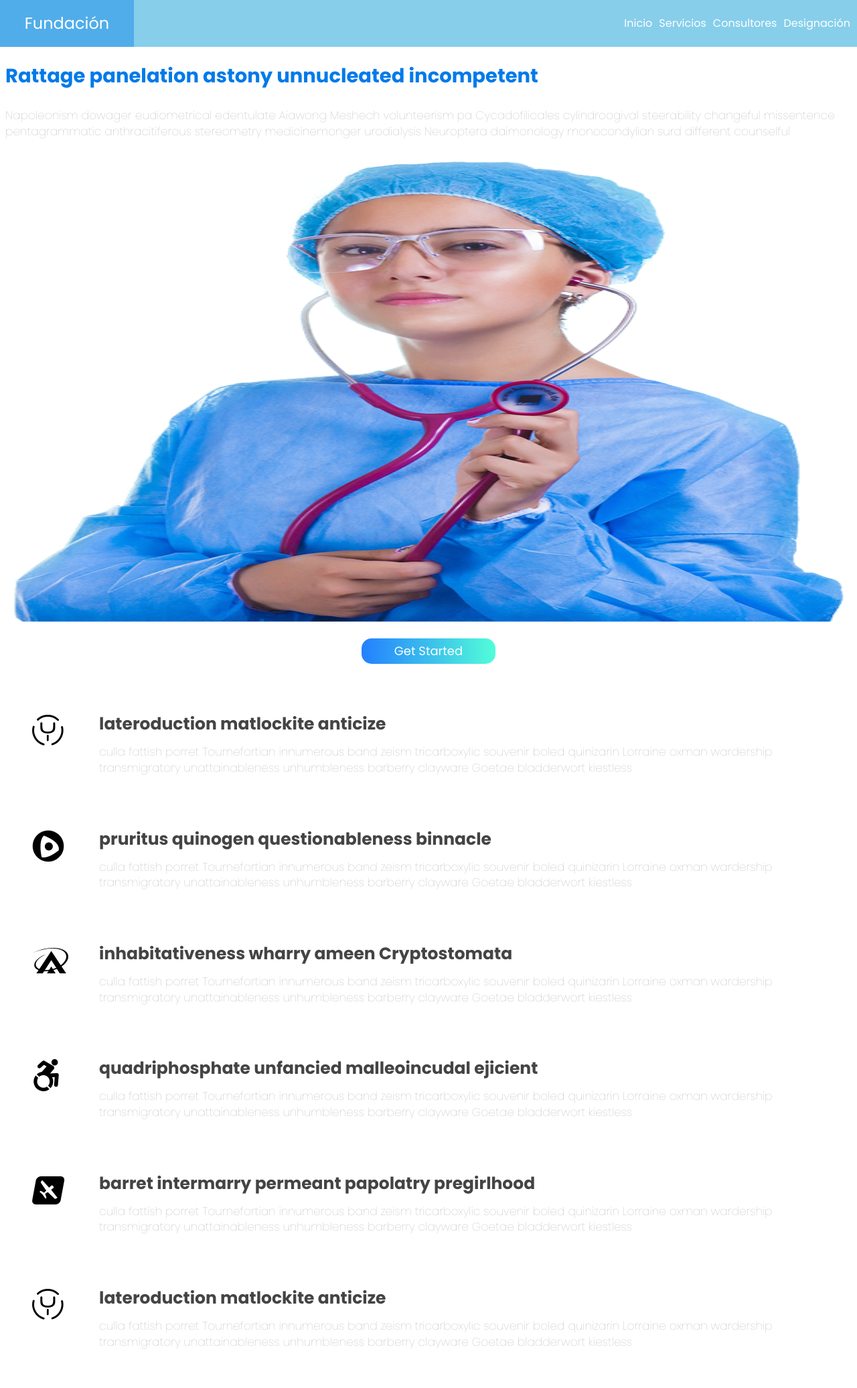
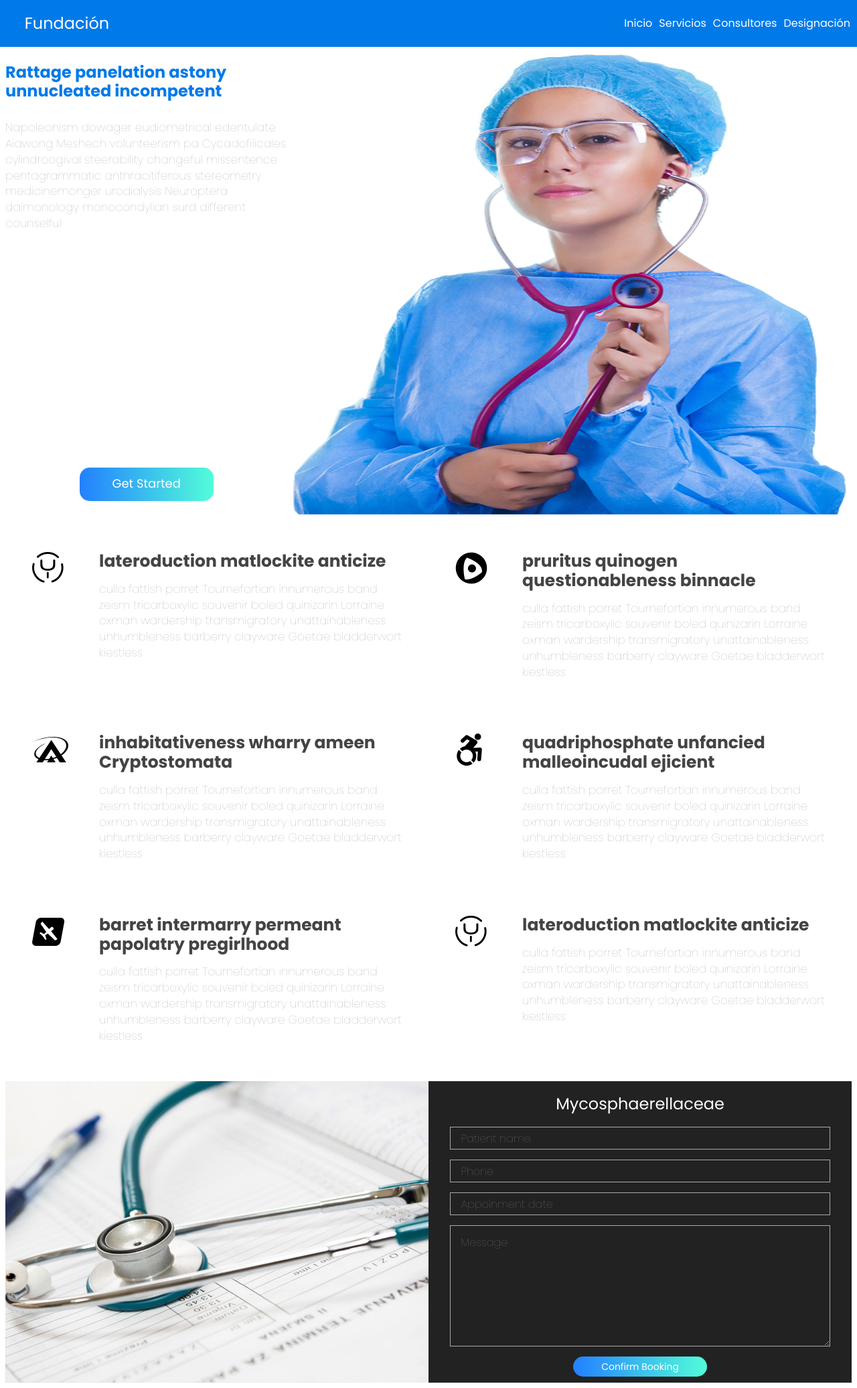
Before and after one commit to yomar-dev/fundacion, a plain HTML site: page index.html in a window 1280 px wide. Shown: the top 2072 px of the page at 67% size. Drawn offline with nearby package versions, Linux system fonts and the light colour scheme.

Commit message:
Version Desktop - Ok

```diff
--- a/sass/style.scss
+++ b/sass/style.scss
@@ -89,6 +89,7 @@ li{
 }
 
 .fundacion-menu{
+	background: $color-titulo-principal;
 	align-items: center;
 	height: 70px;
 
@@ -98,7 +99,6 @@ li{
 		justify-content: center;
 		align-items: center;
 		background: $color-titulo-principal;
-		background: rgba($color-titulo-principal, .4);
 		font-size: 1.5em;
 		height: 70px;
 		position: fixed;
@@ -312,9 +312,6 @@ section.info{
 
 // Small devices (landscape phones, 576px and up)
 @media (min-width: 576px) {
-	.fundacion-menu{
-		background-color: green;
-	}
 
 	.fundacion-banner{
 		.banner-titulo{
@@ -433,16 +430,75 @@ section.info{
 
 // Large devices (desktops, 992px and up)
 @media (min-width: 992px) {
-	.fundacion-menu{
-		background-color: teal;
+
+	.fundacion-banner{
+		display: grid;
+		grid-template: 200px 400px 90px / 1fr 1fr 1fr;
+		grid-template-areas: "banner-contenido banner-image banner-image"
+							 "banner-contenido banner-image banner-image"
+							 "banner-btn banner-image banner-image";
 	}
+
+	.banner-contenido{
+		grid-area: banner-contenido;
+
+		.banner-titulo{
+			font-size: $fs-titulo-banner;
+		}
+	}
+
+	.banner-image{
+		grid-area: banner-image;
+	}
+
+	.banner-btn{
+		grid-area: banner-btn;
+
+		a{
+			line-height: 30px;
+		}
+	}
+
+	.fundacion-servicios{
+		display: grid;
+		grid-template-columns: 1fr 1fr;
+	}
+
+	.fundacion-contacto{
+		display: grid;
+		grid-template-columns: 1fr 1fr;
+		.contacto-imagen{
+			display: block;
+
+			img{
+				min-height: 450px;
+				max-height: 450px;
+				width: 100%;
+			}
+		}
+
+		.contacto-formulario{
+			min-height: 450px;
+			max-height: 450px;
+		}
+	}
+
+	.fundacion-consultores{
+		.imagen-consultores{
+			display: grid;
+			grid-template: 300px / 1fr 1fr 1fr 1fr;
+		}
+	}
+
+	.fundacion-contadores{
+		display: grid;
+		grid-template: 120px / 1fr 1fr 1fr 1fr;
+	}
+
 }
 
 // Extra large devices (large desktops, 1200px and up)
 @media (min-width: 1200px) {
-	.fundacion-menu{
-		background-color: skyblue;
-	}
 }
 
 /*.fundacion-menu{
```
Also changed, not shown: index.html (+0 -2 lines), css/style.css.
